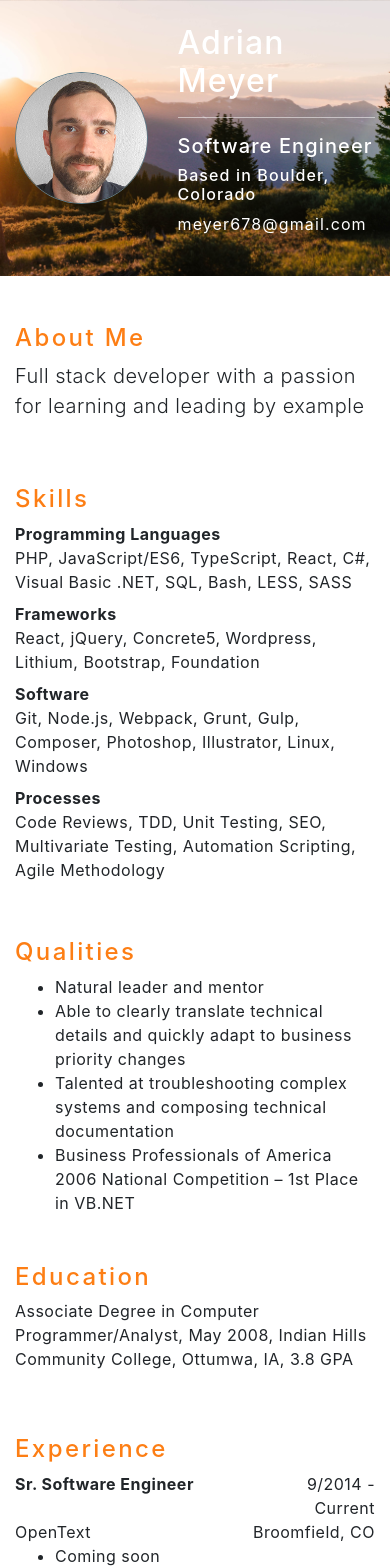
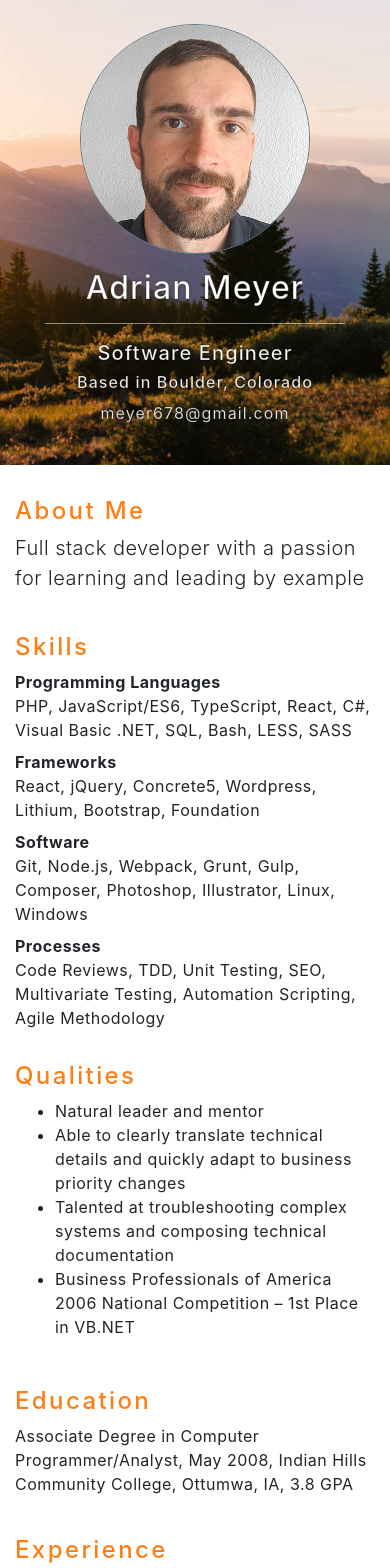
Before and after one commit to meyer678/resume, a React (Create React App) app: page / in a window 390 px wide. Shown: the top 1568 px of the page. Built offline with nearby package versions, Linux system fonts and the light colour scheme.

Commit message:
Fine tuning layout styles

```diff
--- a/src/index.css
+++ b/src/index.css
@@ -20,16 +20,18 @@ img {
 header {
   color: #fff;
   letter-spacing: 0.07em;
+  -webkit-text-stroke: 0.05em rgba(0,0,0,.3);
+	text-shadow: 0px 1px 3px rgba(0,0,0,.3);
 }
 
 header img {
-  float: right;
   max-width: 230px;
   border: 1px solid #607d8b;
 }
 
 header hr {
-  border-color: rgba(255,255,255,.5);
+  border-top-color: rgba(255,255,255,.5);
+  border-bottom: 1px solid rgba(0,0,0,.1);
   max-width: 300px;
   margin-left: 0;
 }
@@ -38,3 +40,16 @@ section h4 {
   color: #fd7e14;
   letter-spacing: 0.1em;
 }
+
+@media (max-width: 576px) {
+  header img {
+    display: block;
+    margin: 0 auto 15px;
+  }
+  header .intro {
+    text-align: center;
+  }
+  header hr {
+    margin-left: auto;
+  }
+}
--- a/src/pages/main.jsx
+++ b/src/pages/main.jsx
@@ -34,10 +34,10 @@ class Header extends React.Component {
         <Jumbotron fluid className="py-4" style={jumboStyles}>
           <Container>
             <Row className="justify-content-sm-center align-items-center">
-              <Col xs={5} sm={6}>
-                <Image src={headshotImg} roundedCircle />
+              <Col xs={12} sm={6}>
+                <Image src={headshotImg} className="float-sm-right" roundedCircle />
               </Col>
-              <Col xs={7} sm={6}>
+              <Col xs={12} sm={6} className="intro">
                 <h2>{data.name}</h2>
                 <hr />
                 <h5>{data.title}</h5>
@@ -56,7 +56,7 @@ class About extends React.Component {
   render() {
     const data = content.about;
     return (
-      <section className="about my-5">
+      <section className="about my-4">
         <Container>
           <Row>
             <Col>
@@ -74,7 +74,7 @@ class Skills extends React.Component {
   render() {
     const data = content.skills;
     return (
-      <section className="skills my-5">
+      <section className="skills my-4">
         <Container>
           <Row>
             <Col>
@@ -99,7 +99,7 @@ class Qualities extends React.Component {
   render() {
     const data = content.qualities;
     return (
-      <section className="qualities my-5">
+      <section className="qualities my-4">
         <Container>
           <Row>
             <Col>
@@ -121,7 +121,7 @@ class Education extends React.Component {
   render() {
     const data = content.education;
     return (
-      <section className="education my-5">
+      <section className="education mt-5 mb-4">
         <Container>
           <Row>
             <Col>
@@ -139,7 +139,7 @@ class Experience extends React.Component {
   render() {
     const data = content.experience;
     return (
-      <section className="experience my-5">
+      <section className="experience my-4">
         <Container>
           <Row>
             <Col>
@@ -179,7 +179,7 @@ class Hobbies extends React.Component {
   render() {
     const data = content.hobbies;
     return (
-      <section className="hobbies my-5">
+      <section className="hobbies mt-4 mb-5">
         <Container>
           <Row>
             <Col>
```
